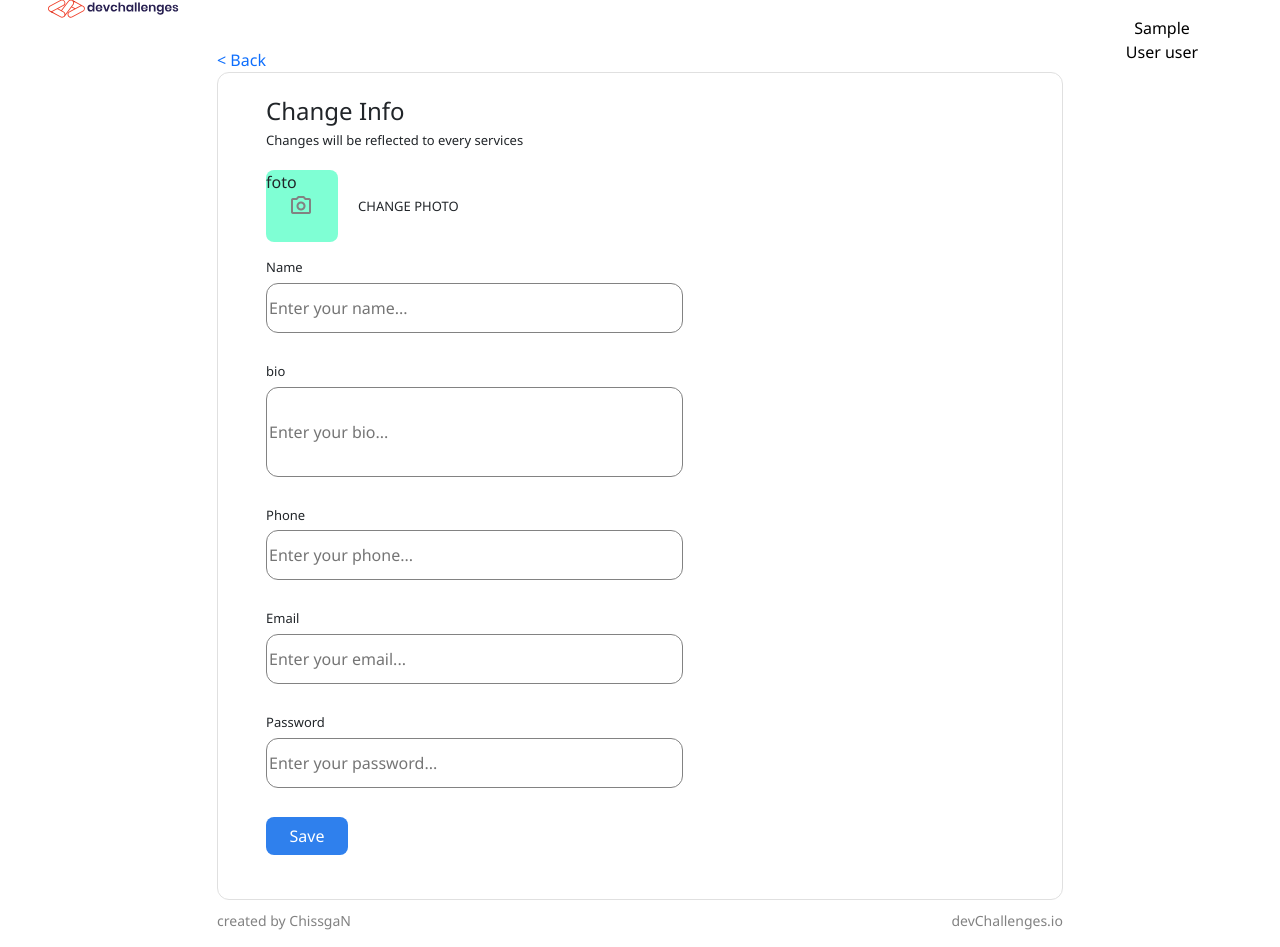
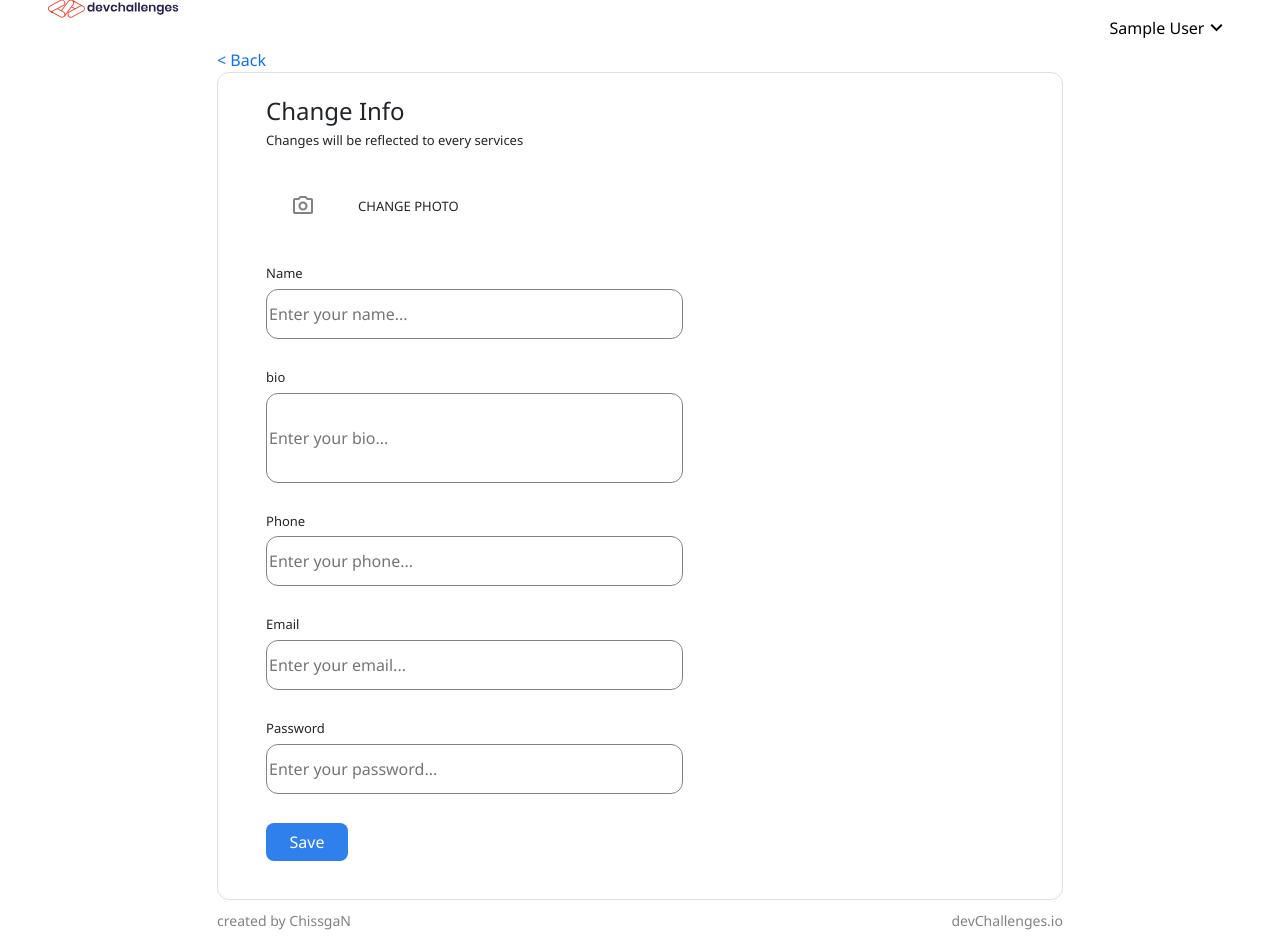
Before and after one commit to ChissgaN/mpLevel2, a PHP site: page /scripts/editProfile.php in a window 1280 px wide. Shown: the part 17-964 px from the top of the page. Run offline with PHP 8.4, Linux system fonts and the light colour scheme; the visitor is signed in with stand-in values (Sample User, id 1); data that the repository does not hold is empty.

Commit message:
finished

```diff
--- a/index.php
+++ b/index.php
@@ -36,7 +36,7 @@
         <form action="./scripts/register.php" method="POST">
         <div class="divInputs">
             <span class="material-symbols-outlined">mail</span>
-            <input name="email" placeholder="Email" class=" form-control w-356.48 inputEmailPass">
+            <input name="email" placeholder="Email" type="email" class=" form-control w-356.48 inputEmailPass">
         </div>
         <div  class="divInputs">
             <span class="material-symbols-outlined">lock</span>
--- a/scripts/cone.php
+++ b/scripts/cone.php
@@ -7,7 +7,7 @@
 
     try {
         $pdo = new PDO("mysql: host=$host;dbname=$dbname", $user, $pass);
-        echo "conects";
+
     } catch (PDOException $e) {
         echo $e->getMessage();
     }
--- a/scripts/editProfile.php
+++ b/scripts/editProfile.php
@@ -1,4 +1,5 @@
 <?php
+    require_once './cone.php';
     session_start();
     if(isset($_SESSION['proof'])) {
         $passNew = $_SESSION['proof'];
@@ -41,7 +42,7 @@
         <img src="../assets/devchallenges.svg" alt="DevChallenges Logo">
 
         <div class="me-5 mt-3 dropdown">
-            <button class="buttonToggle" id="buttonToggle"><?php echo $passNew['name'] . ' user'?></button>
+            <button class="buttonToggle" id="buttonToggle"><?php echo $passNew['name']?><span class="material-symbols-outlined iconToggle">expand_more</span></button>
             <ul class="menuToggle" id="menuToggle">
                 <div class="proof">
                 <li class="limenu"><span class="material-symbols-outlined icons">person
@@ -66,17 +67,30 @@
         <a href="./profile.php" class="stepBack">
             < Back</a>
     </div>
-    <form action="./saveDB.php" method="POST" class="d-flex align-items-center justify-content-center">
+    <form action="./saveDB.php" method="POST" enctype="multipart/form-data" class="d-flex align-items-center justify-content-center">
         <div class="conte">
             <header class="ms-5 mt-4">
                 <h2 class="change">Change Info</h2>
                 <p class="changeP">Changes will be reflected to every services</p>
             </header>
             <div class="ms-5 photoprofile d-flex">
-                <span class="material-symbols-outlined">photo_camera</span>
-                <p class="photo">foto</p>
-                <p class="photoP">CHANGE PHOTO</p>
+                <?php if(!empty($result) && isset($result['photo']) && $result['photo'] != '') : ?>
+                <img src="<?php echo $result['photo'] ?>" alt="Profile Photo" class="photo">
+                <?php endif ?>
+
             </div>
+
+            <div class="ms-5 mb-3">
+                <label for="photo" class="custom-file-upload">
+                <input type="file"  name="photo" id="photo" class="file-input">
+                <div class="photoContainer">
+                    <span class="material-symbols-outlined spanC">photo_camera</span>
+                    <span class="photo" style="background-image: url('<?php echo $passNew['photo']; ?>');" ></span>
+                    <span class="photoP">CHANGE PHOTO</span>
+                </div>
+                </label>
+            </div>
+
             <div class="ms-5 nameDiv">
                 <p class="name">Name</p>
                 <input name="name" class="inputName" type="text" placeholder="Enter your name...">
@@ -91,7 +105,7 @@
             </div>
             <div class="ms-5 nameDiv">
                 <p class="name">Email</p>
-                <input name="email" class="inputName" type="text" placeholder="Enter your email...">
+                <input name="email" class="inputName" type="email" placeholder="Enter your email...">
             </div>
             <div class="ms-5 nameDiv">
                 <p class="name">Password</p>
--- a/scripts/login.php
+++ b/scripts/login.php
@@ -38,7 +38,7 @@
     <form action="./loginVerify.php" method="POST">
         <div class="divInputs">
             <span class="material-symbols-outlined">mail</span>
-            <input name="email" placeholder="Email" class=" form-control w-356.48 inputEmailPass">
+            <input name="email" placeholder="Email" type="email" class=" form-control w-356.48 inputEmailPass">
         </div>
         <div  class="divInputs">
             <span class="material-symbols-outlined">lock</span>
--- a/scripts/loginVerify.php
+++ b/scripts/loginVerify.php
@@ -22,6 +22,7 @@ try {
         header('location: ./profile.php');
     } else {
         echo 'contrase;a incorrecta';
+        header('location: ./login.php');
     }
 
 
--- a/scripts/profile.php
+++ b/scripts/profile.php
@@ -38,7 +38,7 @@ if(isset($_SESSION["proof"])) {
         <img src="../assets/devchallenges.svg" alt="DevChallenges Logo">
 
         <div class="me-5 mt-3 dropdown">
-            <button class="buttonToggle" id="buttonToggle"><?php echo $passNew['name'] . ' user'?></button>
+            <button class="buttonToggle" id="buttonToggle"><?php echo $passNew['name']?><span class="material-symbols-outlined iconToggle">expand_more</span></button>
             <ul class="menuToggle" id="menuToggle">
                 <div class="proof">
                 <li class="limenu"><span class="material-symbols-outlined icons">person
@@ -74,7 +74,7 @@ if(isset($_SESSION["proof"])) {
             <div class="tableTwo">
             <tr class="file">
                 <td class="name">PHOTO</td>
-                <td class="photo">Foto perfil</td>
+                <td class="photo" style="background-image: url('<?php echo $passNew['photo']; ?>');"></td></td>
             </tr>
             <tr class="fileTwo">
                 <td class="name">NAME</td>
--- a/styles/editProfile.css
+++ b/styles/editProfile.css
@@ -2,13 +2,26 @@
     font-family: 'Noto Sans', sans-serif;
 }
 
+.miniPhoto{
+    width: 32px;
+    height: 32px;
+    border-radius: 8px;
+    border: 1px solid red;
+    display: flex;
+}
 
 .buttonToggle{
     border: none;
     background-color: white;
     position: absolute;
-    right: 20px;
-    width: 100px;
+    right: 0px;
+    width: 150px;
+}
+
+.iconToggle{
+    border: none;
+    background-color: white;
+    position: absolute;
 }
 
 .dropdown{
@@ -66,7 +79,6 @@
 
 }
 
-
 .stepBack{
     display: flex;
     width: 845.91px;
@@ -97,7 +109,37 @@
     width: 72px;
     height: 72px;
     border-radius: 8px;
-    background-color: aquamarine;
+    display: inline-block;
+
+}
+
+.custom-file-upload{
+    display: inline-block;
+    overflow: hidden;
+}
+
+.custom-file-upload {
+    position: relative;
+    display: inline-block;
+}
+
+.file-input {
+    position: absolute;
+    top: 0;
+    left: 0;
+    width: 100%;
+    height: 100%;
+    opacity: 0;
+    cursor: pointer;
+    z-index: 2;
+
+}
+
+.photoContainer{
+    position: relative;
+    align-items: center;
+    display: flex;
+    align-items: center;
 }
 
 .photoprofile{
@@ -106,9 +148,9 @@
     margin-bottom: 0;
 }
 
-.photoprofile span{
+.spanC{
     position: absolute;
-    left: 23px;
+    left: 25px;
     top: 23px;
     color: #828282;
     align-items: center;
```
Also changed, not shown: db_exportada/login_db.sql (added, +72 -0 lines), scripts/saveDB.php (+9 -2 lines), styles/profileStyle.css (+7 -2 lines), photos/profile.jpg (added), photos/profile.png (added).
